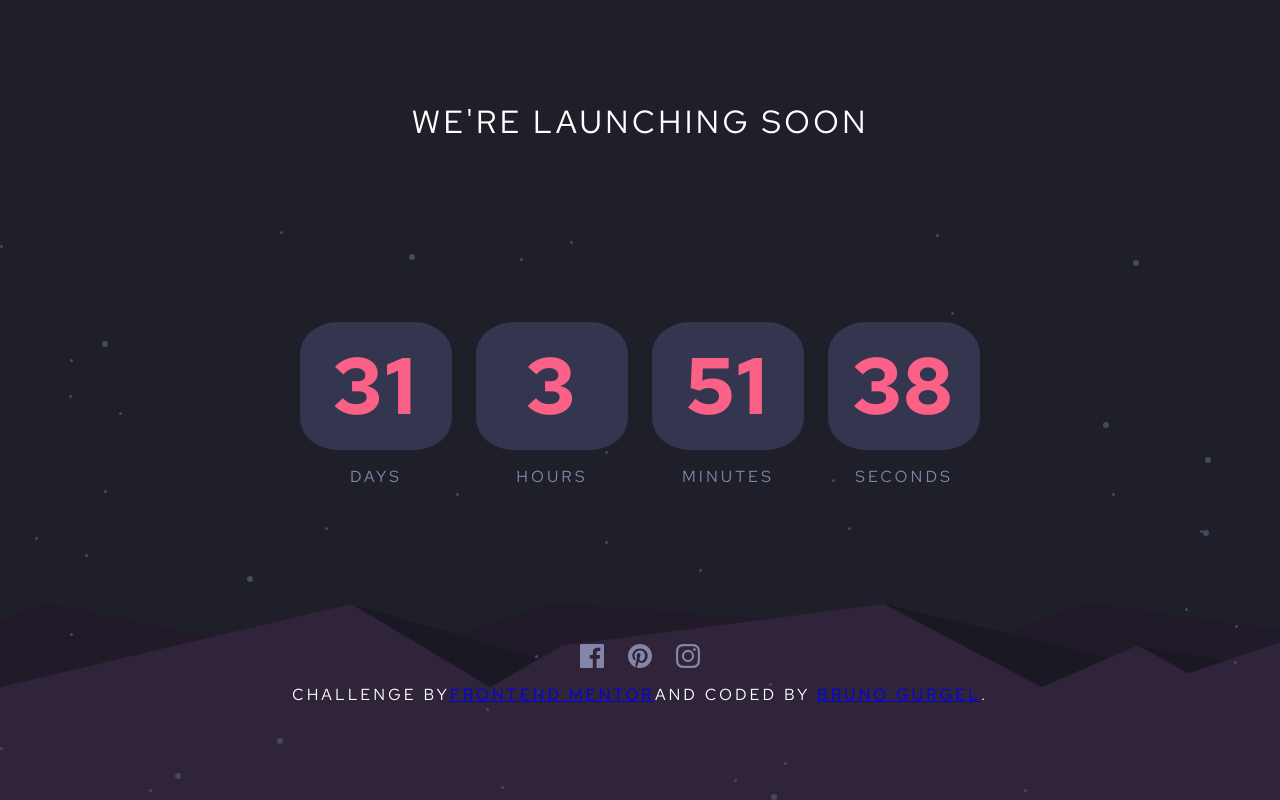
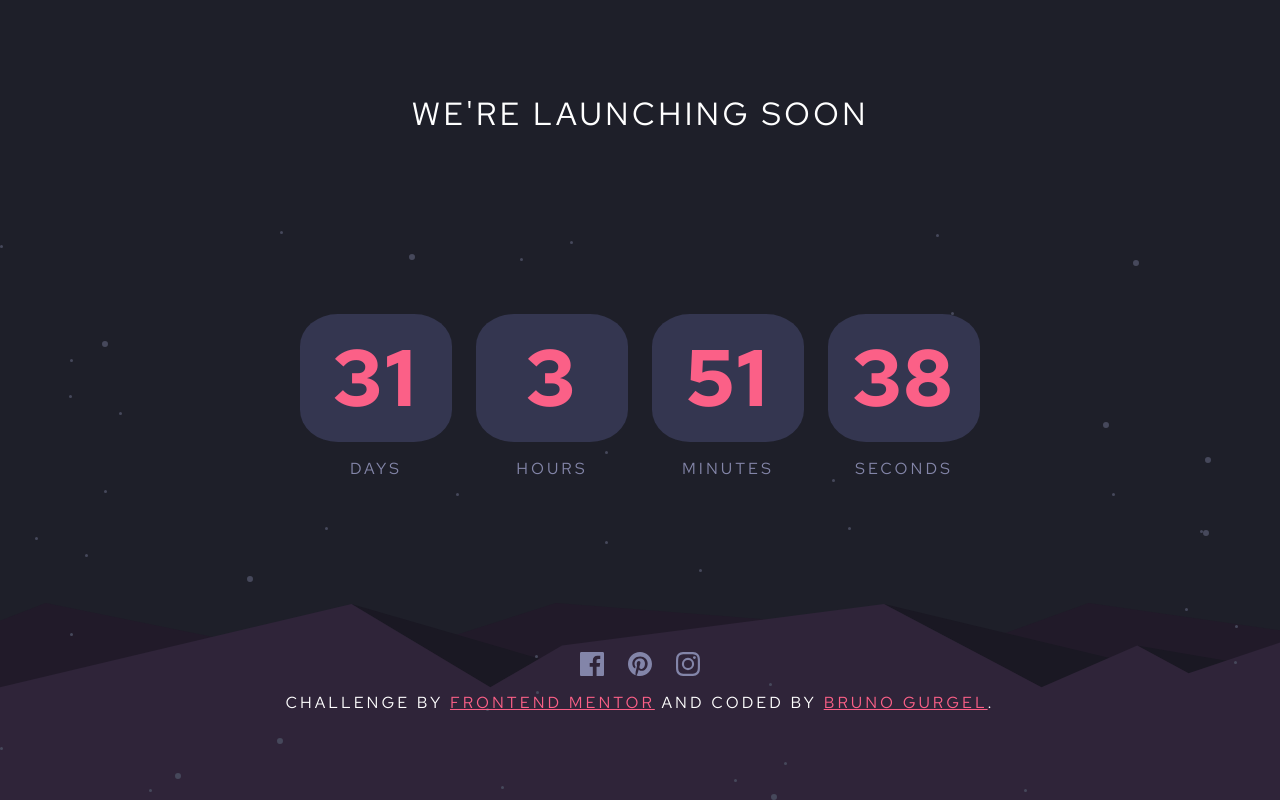
Before and after one commit to bruno-gurgel/countdown_timer, a React (Create React App) app: page / in a window 1280 px wide. Built offline with nearby package versions, Linux system fonts and the light colour scheme.

Commit message:
style: Added hover states

```diff
--- a/src/App.css
+++ b/src/App.css
@@ -18,6 +18,8 @@
 	display: flex;
 	justify-content: center;
 	gap: 1.5rem;
+	padding: 1rem;
+	margin-bottom: 1rem;
 }
 
 .number-box {
@@ -50,8 +52,20 @@
 	gap: 1.5rem;
 }
 
-social-media__icon:hover {
-	color: #fff;
+.social-media__icon {
+	cursor: pointer;
+}
+
+.social-media__icon:hover {
+	opacity: 0.5;
+}
+
+.attribution__link {
+	color: hsl(345, 95%, 68%);
+}
+
+.attribution__link:hover {
+	color: hsla(345, 95%, 68%, 0.5);
 }
 
 /* @keyframes upflip {
--- a/src/App.js
+++ b/src/App.js
@@ -48,22 +48,28 @@ export default function App() {
 
 			<footer className="footer">
 				<div className="social-media">
-					<img src={facebookIcon} alt="Facebook icon" />
-					<img src={pinterestIcon} alt="Facebook icon" />
-					<img src={instagramIcon} alt="Facebook icon" />
+					<img src={facebookIcon} alt="Facebook icon" className="social-media__icon" />
+					<img src={pinterestIcon} alt="Facebook icon" className="social-media__icon" />
+					<img src={instagramIcon} alt="Facebook icon" className="social-media__icon" />
 				</div>
 				<div className="attribution">
 					<p>
-						Challenge by
+						Challenge by{" "}
 						<a
 							href="https://www.frontendmentor.io?ref=challenge"
 							target="_blank"
 							rel="noreferrer"
+							className="attribution__link"
 						>
 							Frontend Mentor
-						</a>
+						</a>{" "}
 						and Coded by{" "}
-						<a href="https://github.com/bruno-gurgel" target="_blank" rel="noreferrer">
+						<a
+							href="https://github.com/bruno-gurgel"
+							target="_blank"
+							rel="noreferrer"
+							className="attribution__link"
+						>
 							Bruno Gurgel
 						</a>
 						.
```
